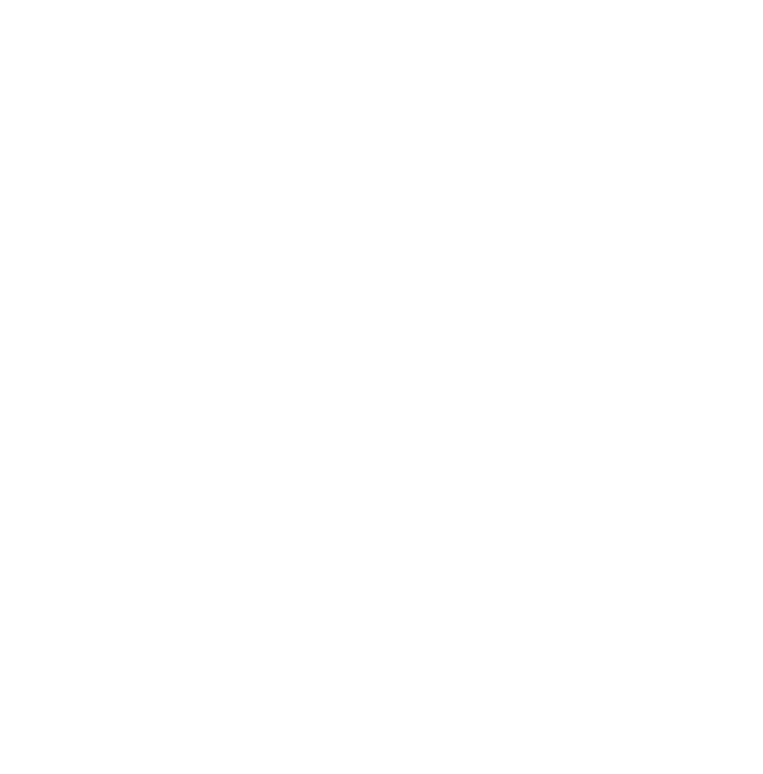
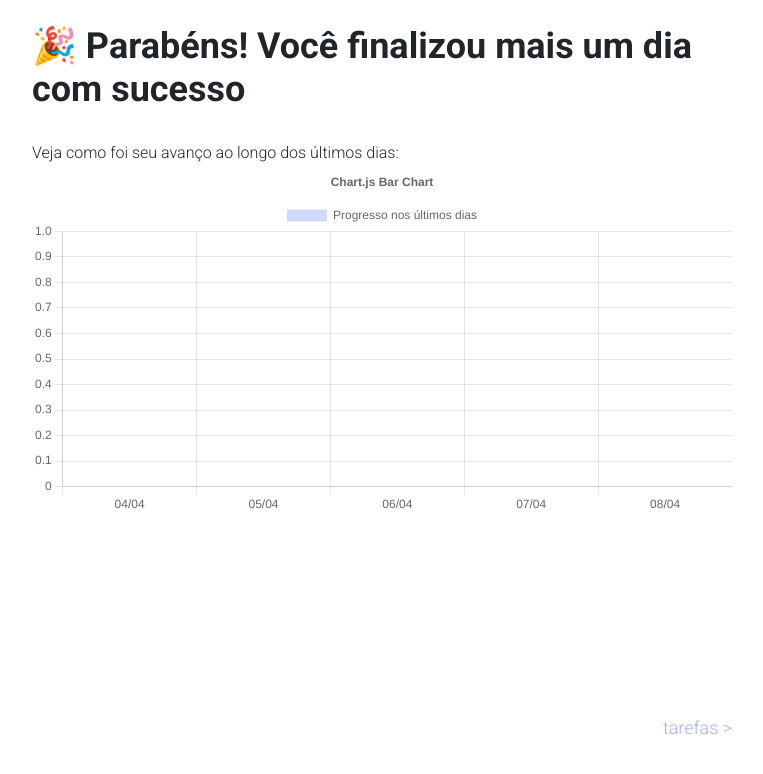
Before and after one commit to MiniMarvin/productive-mind, a React (Create React App) app: page /finish-day in a window 1280 px wide. Before the commit this address had no page. Shown: the top 774 px of the page, without its empty margins (243-1006 px from the left). Built offline with nearby package versions, Linux system fonts and the light colour scheme.

Commit message:
give result for the day

```diff
--- a/package.json
+++ b/package.json
@@ -7,8 +7,11 @@
     "@testing-library/react": "^11.2.7",
     "@testing-library/user-event": "^12.8.3",
     "bootstrap": "^5.1.3",
+    "chart.js": "^3.7.1",
+    "mdbreact": "^5.2.0",
     "react": "^18.0.0",
     "react-bootstrap": "^2.3.0",
+    "react-chartjs-2": "^4.1.0",
     "react-dom": "^18.0.0",
     "react-router": "^6.3.0",
     "react-router-dom": "^6.3.0",
--- a/src/App.js
+++ b/src/App.js
@@ -7,6 +7,7 @@
 import AddTasks from './pages/add-tasks';
 import CompleteTasks from './pages/complete-tasks';
 import DayReview from './pages/day-review';
+import FinishDay from './pages/finish-day';
 import Home from './pages/home';
 import NewTask from './pages/new-task';
 import Prioritize from './pages/prioritize';
@@ -48,6 +49,9 @@
             <Route path="/complete-tasks" element={
               <CompleteTasks />
             } />
+            <Route path="/finish-day" element={
+              <FinishDay />
+            } />
           </Routes>
         </BrowserRouter>
       </section>
--- a/src/pages/complete-tasks/index.js
+++ b/src/pages/complete-tasks/index.js
@@ -1,7 +1,7 @@
 import containerStyles from '../../components/containers.module.css'
 import buttonStyles from '../../components/buttons.module.css'
 import styles from './styles.module.css'
-import { Link } from 'react-router-dom'
+import { Link, useNavigate } from 'react-router-dom'
 
 import 'bootstrap/dist/css/bootstrap.min.css';
 import { useEffect, useState } from 'react'
@@ -12,6 +12,7 @@
   const [tasks, setTasks] = useState([])
   const [showUndo, setShowUndo] = useState(false)
   const [finishedTask, setFinishedTask] = useState(null)
+  const navigate = useNavigate()
 
   useEffect(() => {
     const todayTasks = listTodayTasks()
@@ -70,13 +71,31 @@
     })
   }
 
+  const finishDay = () => {
+    navigate('/finish-day')
+  }
+
+  const tasksText = () => {
+    if (tasks.filter(task => !task.done).length === 0) {
+      return (
+        <>
+          <h2>Parabéns! você terminou todas as tarefas que priorizou para seu dia! 🥳</h2>
+          <span>Finalize o dia para poder visualizar o seu progresso!</span>
+          <button className={buttonStyles.fullButton} onClick={finishDay}>finalizar dia</button>
+        </>
+      )
+    }
+
+    return <span>Parabéns por priorizar, essa é a prioridade que você deu para cada área hoje</span>
+  }
+
   return (
     <>
       <section className={`${containerStyles.page} ${containerStyles.pageWithFooter}`}>
         <div className={containerStyles.header}>
           <h1>📚 Tarefas do dia</h1>
         </div>
-        <span>Parabéns por priorizar, essa é a prioridade que você deu para cada área hoje</span>
+        {tasksText()}
         {tasksFragment()}
       </section>
       <section className={containerStyles.footer}>
@@ -84,6 +103,9 @@
           <Link to="/day-review" className={buttonStyles.backButton}>{`<`} ver foco</Link>
         </div>
         <div />
+        <div className={containerStyles.footerItem}>
+          <Link to="/finish-day" className={buttonStyles.backButton}>finalizar dia {`>`}</Link>
+        </div>
       </section>
       <section className={styles.toastSection}>
         <Toast show={showUndo} onClose={closePopup}>
--- /dev/null
+++ b/src/pages/finish-day/index.js
@@ -0,0 +1,96 @@
+import '@fortawesome/fontawesome-free/css/all.min.css';
+import 'bootstrap/dist/css/bootstrap.min.css';
+import 'mdbreact/dist/css/mdb.css';
+
+import containerStyles from '../../components/containers.module.css'
+import buttonStyles from '../../components/buttons.module.css'
+import styles from './styles.module.css'
+
+import { Link } from 'react-router-dom'
+import { useEffect, useState } from 'react'
+import { getIndex, listTasks } from '../../services/taskService'
+
+import {
+  Chart as ChartJS,
+  CategoryScale,
+  LinearScale,
+  BarElement,
+  Title,
+  Tooltip,
+  Legend,
+} from 'chart.js';
+import { Bar } from 'react-chartjs-2';
+
+ChartJS.register(
+  CategoryScale,
+  LinearScale,
+  BarElement,
+  Title,
+  Tooltip,
+  Legend
+);
+
+const previousDays = 5
+const options = {
+  responsive: true,
+  plugins: {
+    legend: {
+      position: 'top',
+    },
+    title: {
+      display: true,
+      text: 'Chart.js Bar Chart',
+    },
+  },
+}
+
+const FinishDay = () => {
+  const [dailySplit, setDailySplit] = useState([])
+  const [labels, setLabels] = useState([])
+
+  useEffect(() => {
+    const taskSplit = []
+    const dayLabels = []
+    for (let i = 0; i < previousDays; i++) {
+      const date = new Date((new Date()).getTime() - i*24*60*60*1000)
+      const index = getIndex(date)
+      const tasks = listTasks(index)
+      const tasksFinished = tasks.filter(task => task.priority != null && task.done === true).length
+      taskSplit.push(tasksFinished)
+      dayLabels.push(`${date.getDate().toString().padStart(2, '0')}/${(date.getMonth() + 1).toString().padStart(2, '0')}`)
+    }
+    setDailySplit(taskSplit.reverse())
+    setLabels(dayLabels.reverse())
+  }, [])
+
+  const data = {
+    labels: labels,
+    datasets: [
+      {
+        label: 'Progresso nos últimos dias',
+        data: dailySplit,
+        backgroundColor: 'rgba(165, 176, 254, 0.5)'
+      }
+    ]
+  }
+
+  return (
+    <>
+      <section className={`${containerStyles.page} ${containerStyles.pageWithFooter}`}>
+        <div className={containerStyles.header}>
+          <h1>🎉 Parabéns! Você finalizou mais um dia com sucesso</h1>
+        </div>
+        <span>Veja como foi seu avanço ao longo dos últimos dias:</span>
+        <Bar options={options} data={data} />
+      </section>
+      <section className={containerStyles.footer}>
+        <div />
+        <div className={containerStyles.footerItem}>
+          <Link to="/complete-tasks" className={buttonStyles.backButton}>tarefas {`>`}</Link>
+        </div>
+      </section>
+    </>
+  )
+}
+
+export default FinishDay;
--- /dev/null
+++ b/src/pages/finish-day/styles.module.css
@@ -0,0 +1,3 @@
+.valueSection {
+    margin-bottom: 40px;
+}
--- a/src/services/taskService.js
+++ b/src/services/taskService.js
@@ -165,6 +165,7 @@
 
 
 export {
+  getIndex,
   getTask,
   hasTask,
   setTask,
```
Also changed, not shown: 1 other file (tests, documents, lock files or other folders).
